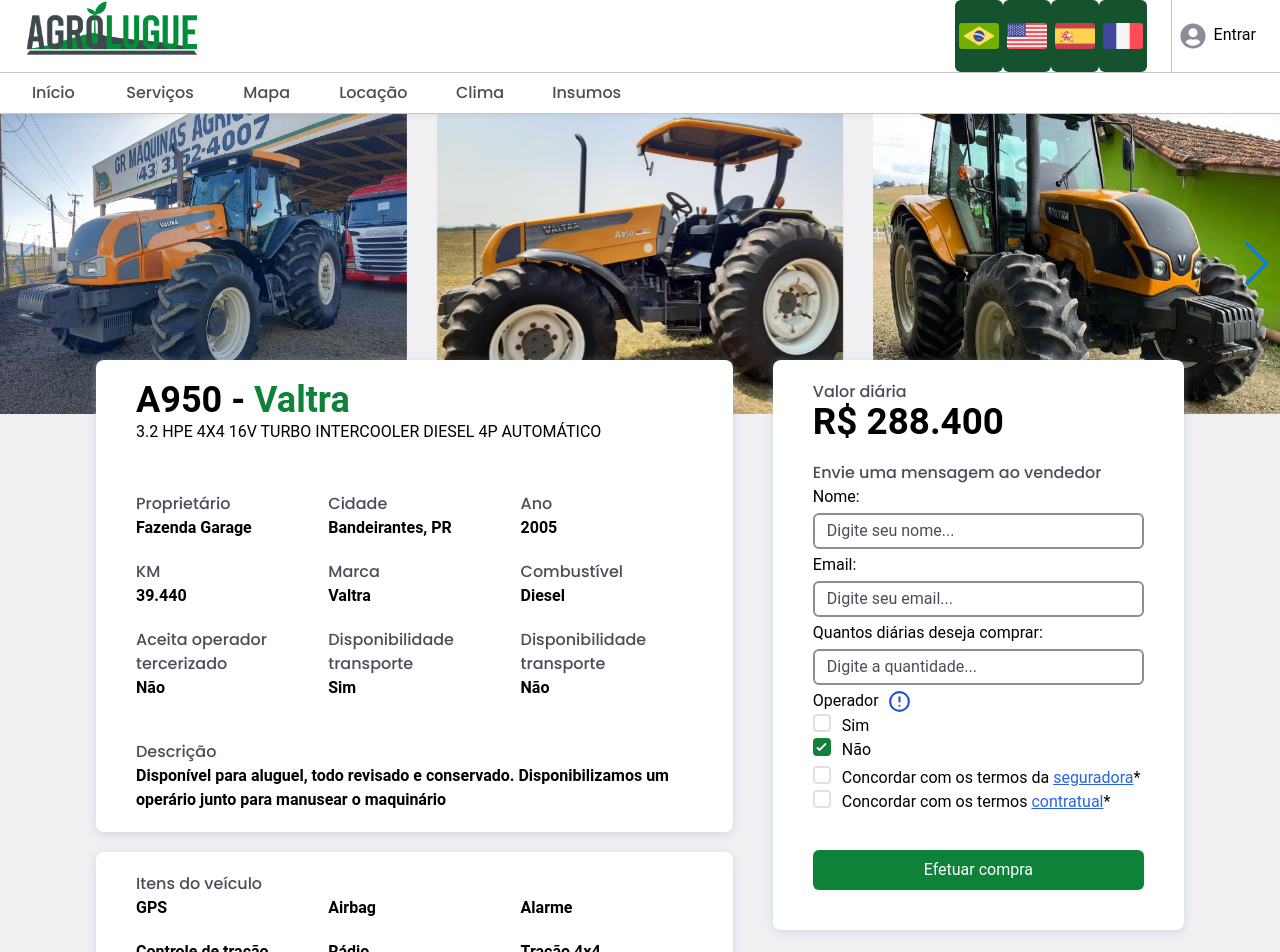
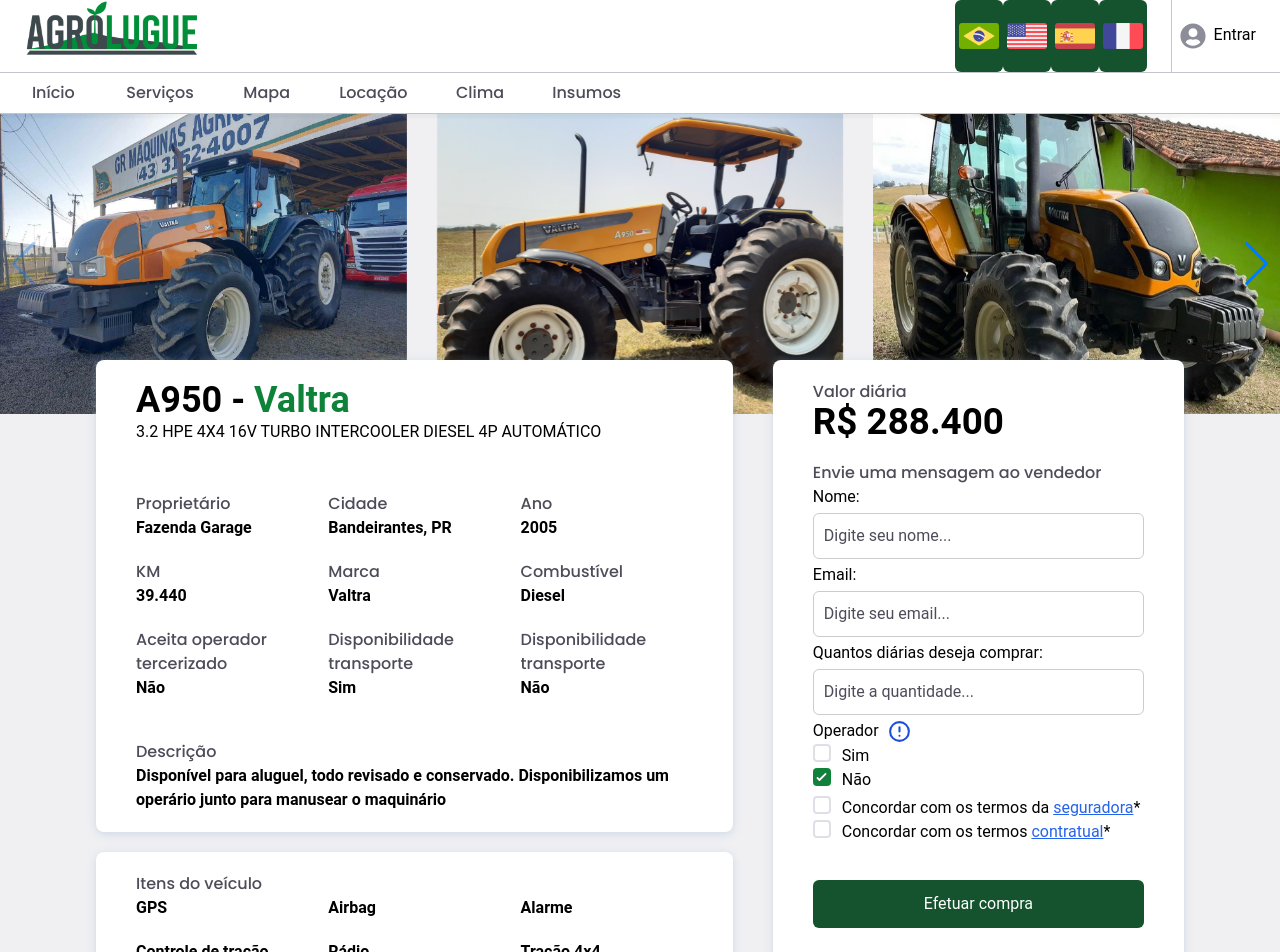
Before and after one commit to Jh0wjso/Geniuscon2022, a React (Vite) app in the folder Client/: page /locacao/detalhe in a window 1280 px wide. Shown: the top 952 px of the page. Built offline with nearby package versions, Linux system fonts and the light colour scheme.

Commit message:
:lipstick: style: Locacao Detail

```diff
--- a/Client/src/screens/LocacaoDetail/index.tsx
+++ b/Client/src/screens/LocacaoDetail/index.tsx
@@ -237,9 +237,7 @@
                         </span>
                       </span>
                     </div>
-                    <button className="bg-green-brasao2 rounded-md text-white py-2 mt-8">
-                      Efetuar compra
-                    </button>
+                    <button className="mt-8">Efetuar compra</button>
                   </div>
                 </div>
               </form>
--- a/Client/src/screens/LocacaoDetail/styles.css
+++ b/Client/src/screens/LocacaoDetail/styles.css
@@ -17,12 +17,6 @@
   @apply my-5
 }
 
-.detail-container .buy form input[type="text"],
-input[type="number"],
-select {
-  transition: .3s;
-  @apply rounded-md border-gray-300 border-2 px-3 py-1 focus:border-blue-600 focus:bg-gray-100 focus:shadow-sm
-}
 
 .detail-container .buy form input[type="checkbox"] {
   appearance: none;
```
